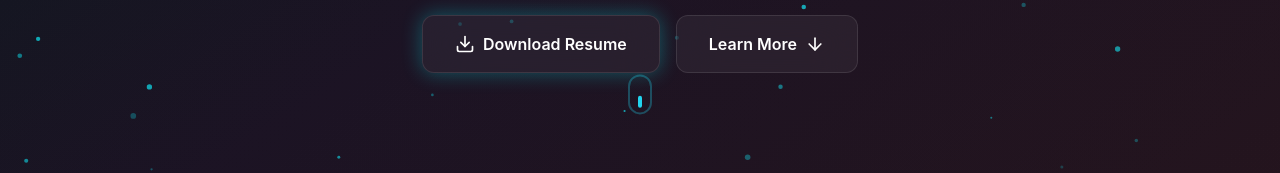
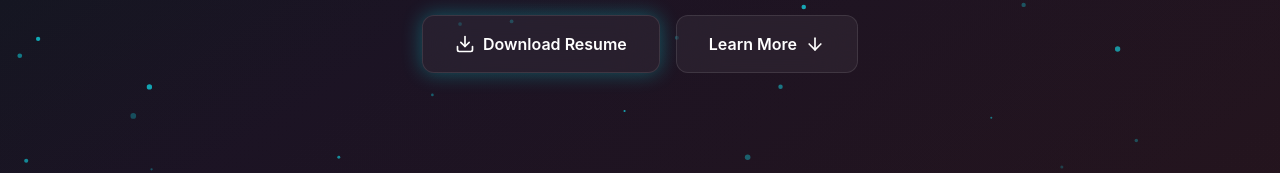
Before and after one commit to mishabcp/portfolio, a React (Vite) app: page / in a window 1280 px wide. Shown: the part 506-679 px from the top of the page. Built offline with nearby package versions, Linux system fonts and the light colour scheme.

Commit message:
remove scroll indicator animation

```diff
--- a/src/components/HeroSection.jsx
+++ b/src/components/HeroSection.jsx
@@ -178,25 +178,7 @@
             </motion.button>
           </motion.div>
 
-          {/* Scroll Indicator */}
-          <motion.div
-            initial={{ opacity: 0 }}
-            animate={inView ? { opacity: 1 } : {}}
-            transition={{ delay: 1.2, duration: 0.8 }}
-            className="absolute bottom-8 left-1/2 transform -translate-x-1/2"
-          >
-            <motion.div
-              animate={{ y: [0, 10, 0] }}
-              transition={{ duration: 2, repeat: Infinity }}
-              className="w-6 h-10 border-2 border-cyan-400/30 rounded-full flex justify-center"
-            >
-              <motion.div
-                animate={{ y: [0, 12, 0] }}
-                transition={{ duration: 2, repeat: Infinity }}
-                className="w-1 h-3 bg-cyan-400 rounded-full mt-2"
-              />
-            </motion.div>
-          </motion.div>
+
         </motion.div>
       </div>
     </section>
```
